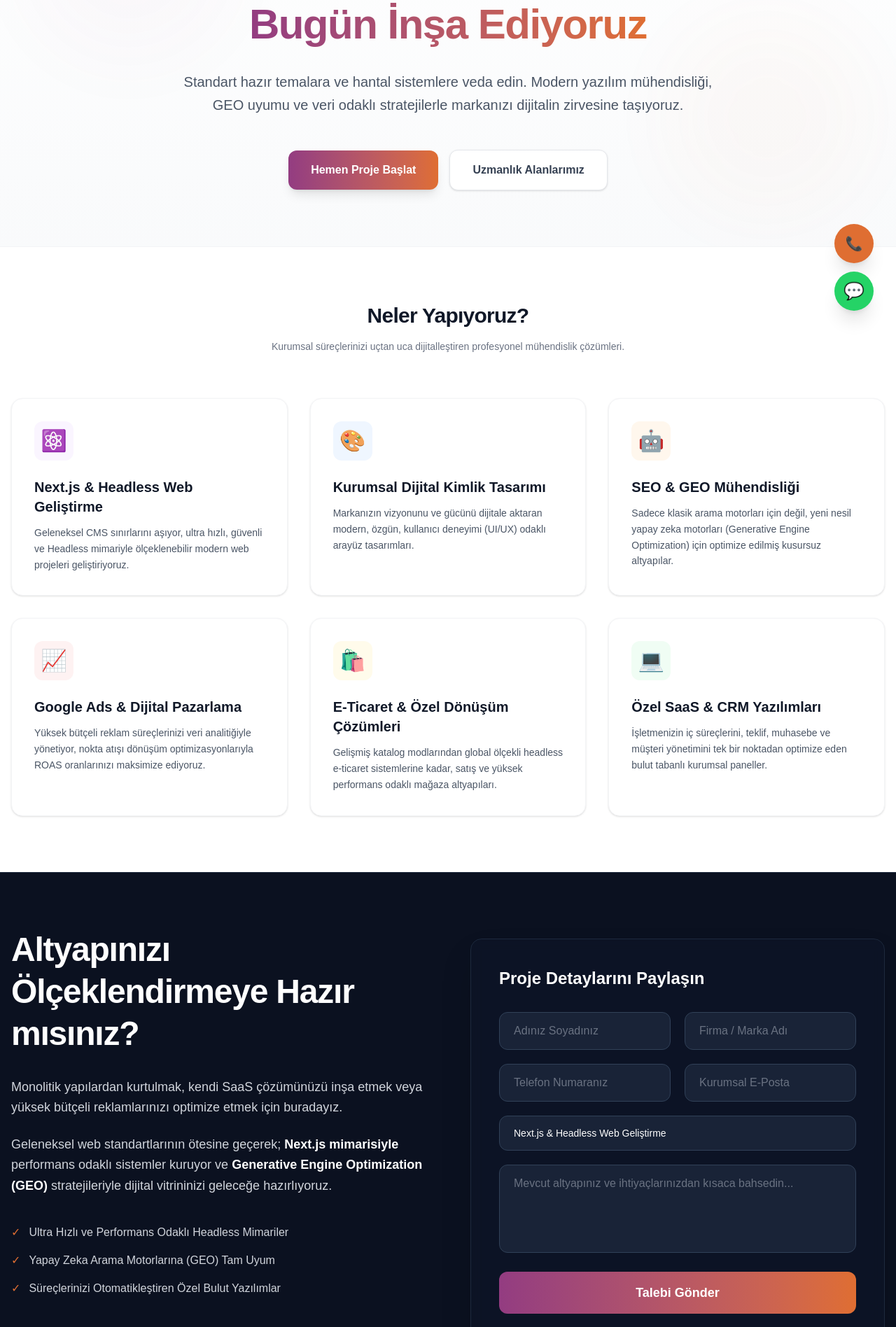
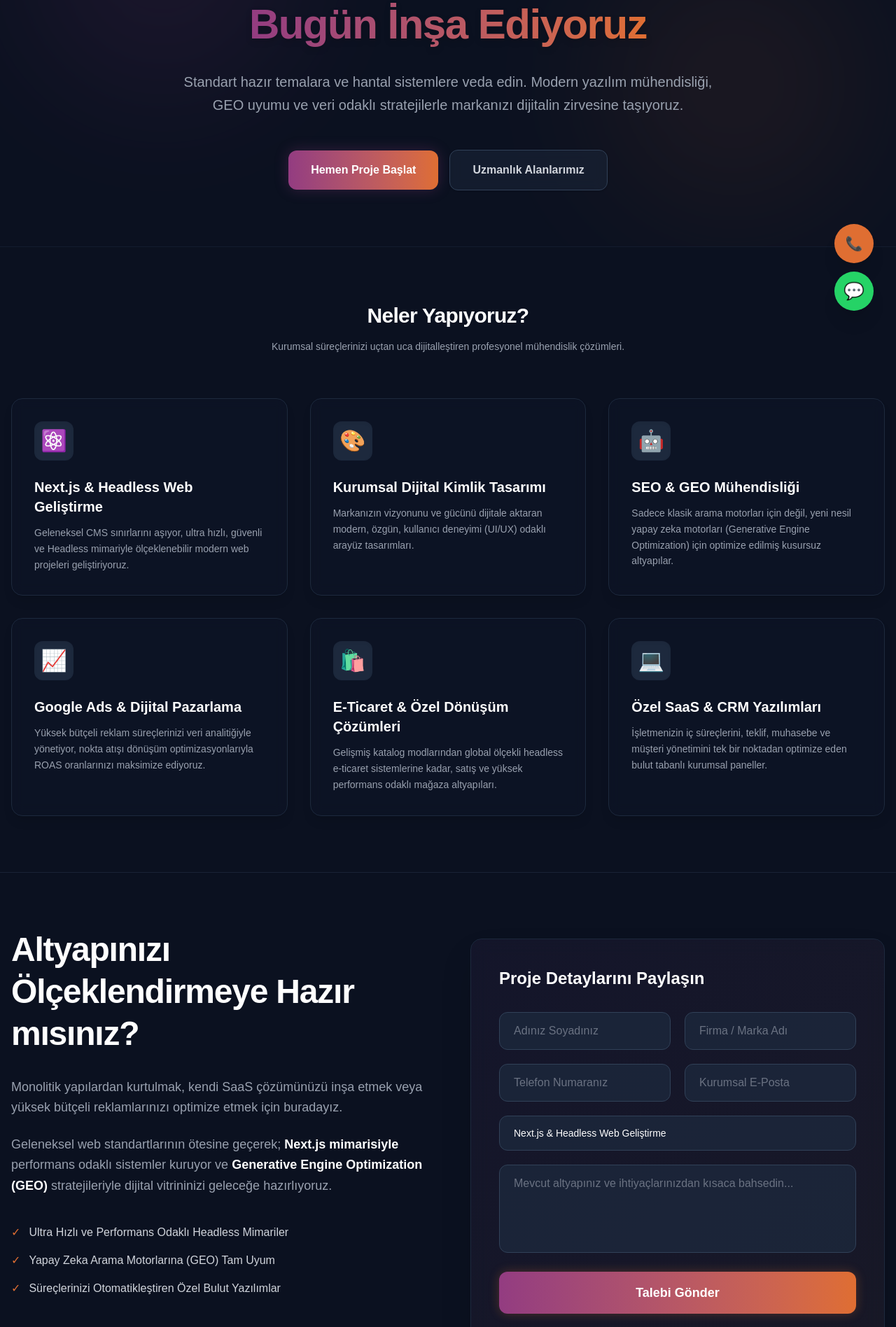
Before and after one commit to elamedya-sudo/webtasarimiyapanfirmalar, a Next.js app: page / in a window 1280 px wide. Shown: the part 324-2220 px from the top of the page at 70% size. Built offline with nearby package versions, Linux system fonts and the light colour scheme.

Commit message:
anasayfa tamamen dark (koyu) temaya senkronize edildi

```diff
--- a/app/page.tsx
+++ b/app/page.tsx
@@ -46,42 +46,42 @@ export default function HomePage() {
   };
 
   return (
-    <div className="min-h-screen bg-gray-50 flex flex-col">
+    <div className="min-h-screen bg-[#0b1120] flex flex-col font-sans selection:bg-[#933c81] selection:text-white">
 
-      {/* 1. HERO (GİRİŞ / KARŞILAMA) ALANI */}
-      <section className="relative overflow-hidden bg-gradient-to-b from-white to-gray-50 pt-28 pb-20 px-4">
-        {/* Arka Plan Hafif Estetik Efekt */}
-        <div className="absolute top-0 left-1/2 -translate-x-1/2 w-full max-w-7xl h-full pointer-events-none opacity-30">
-          <div className="absolute top-10 left-10 w-72 h-72 bg-[#933c81]/10 rounded-full blur-3xl"></div>
-          <div className="absolute bottom-10 right-10 w-72 h-72 bg-[#df6e32]/10 rounded-full blur-3xl"></div>
+      {/* 1. HERO (GİRİŞ / KARŞILAMA) ALANI - DARK */}
+      <section className="relative overflow-hidden pt-28 pb-20 px-4">
+        {/* Arka Plan Karanlık Estetik Glow Efekti */}
+        <div className="absolute top-0 left-1/2 -translate-x-1/2 w-full max-w-7xl h-full pointer-events-none opacity-40">
+          <div className="absolute top-0 left-10 w-96 h-96 bg-[#933c81]/30 rounded-full blur-[100px]"></div>
+          <div className="absolute bottom-10 right-10 w-96 h-96 bg-[#df6e32]/20 rounded-full blur-[100px]"></div>
         </div>
 
         <div className="container mx-auto max-w-5xl text-center relative z-10 space-y-8">
-          <div className="inline-flex items-center gap-2 bg-purple-50 text-[#933c81] text-xs font-semibold px-4 py-1.5 rounded-full border border-purple-100">
+          <div className="inline-flex items-center gap-2 bg-slate-800/50 text-[#df6e32] text-xs font-semibold px-4 py-1.5 rounded-full border border-slate-700 backdrop-blur-sm">
             <span>🚀</span> Yeni Nesil Headless & Mühendislik Yaklaşımı
           </div>
 
-          <h1 className="text-4xl sm:text-5xl md:text-6xl font-extrabold text-gray-900 tracking-tight leading-[1.15]">
+          <h1 className="text-4xl sm:text-5xl md:text-6xl font-extrabold text-white tracking-tight leading-[1.15]">
             Geleceğin Web Mimarisini <br />
-            <span className="bg-gradient-to-r from-[#933c81] to-[#df6e32] bg-clip-text text-transparent">
+            <span className="bg-gradient-to-r from-[#933c81] to-[#df6e32] bg-clip-text text-transparent drop-shadow-lg">
               Bugün İnşa Ediyoruz
             </span>
           </h1>
 
-          <p className="text-lg md:text-xl text-gray-600 max-w-3xl mx-auto leading-relaxed">
+          <p className="text-lg md:text-xl text-gray-400 max-w-3xl mx-auto leading-relaxed">
             Standart hazır temalara ve hantal sistemlere veda edin. Modern yazılım mühendisliği, GEO uyumu ve veri odaklı stratejilerle markanızı dijitalin zirvesine taşıyoruz.
           </p>
 
           <div className="flex flex-wrap items-center justify-center gap-4 pt-4">
             <Link
               href="/teklif-al"
-              className="bg-gradient-to-r from-[#933c81] to-[#df6e32] text-white font-bold px-8 py-4 rounded-xl shadow-lg hover:shadow-xl hover:scale-[1.02] transition-all duration-200 text-base"
+              className="bg-gradient-to-r from-[#933c81] to-[#df6e32] text-white font-bold px-8 py-4 rounded-xl shadow-[0_0_20px_rgba(147,60,129,0.3)] hover:shadow-[0_0_30px_rgba(223,110,50,0.5)] hover:-translate-y-1 transition-all duration-300 text-base"
             >
               Hemen Proje Başlat
             </Link>
             <a
               href="#hizmetler"
-              className="bg-white border border-gray-200 text-gray-700 font-semibold px-8 py-4 rounded-xl hover:bg-gray-50 transition-all text-base shadow-sm"
+              className="bg-slate-800/50 backdrop-blur-sm border border-slate-700 text-gray-300 font-semibold px-8 py-4 rounded-xl hover:bg-slate-800 hover:text-white transition-all duration-300 text-base shadow-sm"
             >
               Uzmanlık Alanlarımız
             </a>
@@ -89,79 +89,79 @@ export default function HomePage() {
         </div>
       </section>
 
-      {/* 2. 6'LI HİZMET KUTULARI ALANI */}
-      <section id="hizmetler" className="py-20 px-4 border-t border-gray-100 bg-white">
+      {/* 2. 6'LI HİZMET KUTULARI ALANI - DARK */}
+      <section id="hizmetler" className="py-20 px-4 border-t border-slate-800/50 relative z-10">
         <div className="container mx-auto max-w-7xl">
 
           <div className="text-center max-w-2xl mx-auto mb-16 space-y-4">
-            <h2 className="text-3xl font-bold text-gray-900 tracking-tight">Neler Yapıyoruz?</h2>
-            <p className="text-gray-500 text-sm">Kurumsal süreçlerinizi uçtan uca dijitalleştiren profesyonel mühendislik çözümleri.</p>
+            <h2 className="text-3xl font-bold text-white tracking-tight">Neler Yapıyoruz?</h2>
+            <p className="text-gray-400 text-sm">Kurumsal süreçlerinizi uçtan uca dijitalleştiren profesyonel mühendislik çözümleri.</p>
           </div>
 
           <div className="grid grid-cols-1 md:grid-cols-2 lg:grid-cols-3 gap-8">
 
             {/* Kutu 1 */}
-            <div className="bg-white p-8 rounded-2xl shadow-sm hover:shadow-xl transition-all duration-300 border border-gray-100 group">
-              <div className="w-14 h-14 bg-purple-50 rounded-xl flex items-center justify-center text-3xl mb-6 group-hover:scale-110 transition-transform">
+            <div className="bg-slate-900/40 backdrop-blur-sm p-8 rounded-2xl shadow-lg hover:shadow-2xl hover:bg-slate-800/60 transition-all duration-300 border border-slate-800 hover:border-slate-600 group">
+              <div className="w-14 h-14 bg-slate-800 rounded-xl flex items-center justify-center text-3xl mb-6 group-hover:scale-110 transition-transform shadow-inner">
                 ⚛️
               </div>
-              <h3 className="text-xl font-bold text-gray-900 mb-3">Next.js & Headless Web Geliştirme</h3>
-              <p className="text-gray-600 text-sm leading-relaxed">
+              <h3 className="text-xl font-bold text-white mb-3">Next.js & Headless Web Geliştirme</h3>
+              <p className="text-gray-400 text-sm leading-relaxed">
                 Geleneksel CMS sınırlarını aşıyor, ultra hızlı, güvenli ve Headless mimariyle ölçeklenebilir modern web projeleri geliştiriyoruz.
               </p>
             </div>
 
             {/* Kutu 2 */}
-            <div className="bg-white p-8 rounded-2xl shadow-sm hover:shadow-xl transition-all duration-300 border border-gray-100 group">
-              <div className="w-14 h-14 bg-blue-50 rounded-xl flex items-center justify-center text-3xl mb-6 group-hover:scale-110 transition-transform">
+            <div className="bg-slate-900/40 backdrop-blur-sm p-8 rounded-2xl shadow-lg hover:shadow-2xl hover:bg-slate-800/60 transition-all duration-300 border border-slate-800 hover:border-slate-600 group">
+              <div className="w-14 h-14 bg-slate-800 rounded-xl flex items-center justify-center text-3xl mb-6 group-hover:scale-110 transition-transform shadow-inner">
                 🎨
               </div>
-              <h3 className="text-xl font-bold text-gray-900 mb-3">Kurumsal Dijital Kimlik Tasarımı</h3>
-              <p className="text-gray-600 text-sm leading-relaxed">
+              <h3 className="text-xl font-bold text-white mb-3">Kurumsal Dijital Kimlik Tasarımı</h3>
+              <p className="text-gray-400 text-sm leading-relaxed">
                 Markanızın vizyonunu ve gücünü dijitale aktaran modern, özgün, kullanıcı deneyimi (UI/UX) odaklı arayüz tasarımları.
               </p>
             </div>
 
             {/* Kutu 3 */}
-            <div className="bg-white p-8 rounded-2xl shadow-sm hover:shadow-xl transition-all duration-300 border border-gray-100 group">
-              <div className="w-14 h-14 bg-orange-50 rounded-xl flex items-center justify-center text-3xl mb-6 group-hover:scale-110 transition-transform">
+            <div className="bg-slate-900/40 backdrop-blur-sm p-8 rounded-2xl shadow-lg hover:shadow-2xl hover:bg-slate-800/60 transition-all duration-300 border border-slate-800 hover:border-slate-600 group">
+              <div className="w-14 h-14 bg-slate-800 rounded-xl flex items-center justify-center text-3xl mb-6 group-hover:scale-110 transition-transform shadow-inner">
                 🤖
               </div>
-              <h3 className="text-xl font-bold text-gray-900 mb-3">SEO & GEO Mühendisliği</h3>
-              <p className="text-gray-600 text-sm leading-relaxed">
+              <h3 className="text-xl font-bold text-white mb-3">SEO & GEO Mühendisliği</h3>
+              <p className="text-gray-400 text-sm leading-relaxed">
                 Sadece klasik arama motorları için değil, yeni nesil yapay zeka motorları (Generative Engine Optimization) için optimize edilmiş kusursuz altyapılar.
               </p>
             </div>
 
             {/* Kutu 4 */}
-            <div className="bg-white p-8 rounded-2xl shadow-sm hover:shadow-xl transition-all duration-300 border border-gray-100 group">
-              <div className="w-14 h-14 bg-red-50 rounded-xl flex items-center justify-center text-3xl mb-6 group-hover:scale-110 transition-transform">
+            <div className="bg-slate-900/40 backdrop-blur-sm p-8 rounded-2xl shadow-lg hover:shadow-2xl hover:bg-slate-800/60 transition-all duration-300 border border-slate-800 hover:border-slate-600 group">
+              <div className="w-14 h-14 bg-slate-800 rounded-xl flex items-center justify-center text-3xl mb-6 group-hover:scale-110 transition-transform shadow-inner">
                 📈
               </div>
-              <h3 className="text-xl font-bold text-gray-900 mb-3">Google Ads & Dijital Pazarlama</h3>
-              <p className="text-gray-600 text-sm leading-relaxed">
+              <h3 className="text-xl font-bold text-white mb-3">Google Ads & Dijital Pazarlama</h3>
+              <p className="text-gray-400 text-sm leading-relaxed">
                 Yüksek bütçeli reklam süreçlerinizi veri analitiğiyle yönetiyor, nokta atışı dönüşüm optimizasyonlarıyla ROAS oranlarınızı maksimize ediyoruz.
               </p>
             </div>
 
             {/* Kutu 5 */}
-            <div className="bg-white p-8 rounded-2xl shadow-sm hover:shadow-xl transition-all duration-300 border border-gray-100 group">
-              <div className="w-14 h-14 bg-amber-50 rounded-xl flex items-center justify-center text-3xl mb-6 group-hover:scale-110 transition-transform">
+            <div className="bg-slate-900/40 backdrop-blur-sm p-8 rounded-2xl shadow-lg hover:shadow-2xl hover:bg-slate-800/60 transition-all duration-300 border border-slate-800 hover:border-slate-600 group">
+              <div className="w-14 h-14 bg-slate-800 rounded-xl flex items-center justify-center text-3xl mb-6 group-hover:scale-110 transition-transform shadow-inner">
                 🛍️
               </div>
-              <h3 className="text-xl font-bold text-gray-900 mb-3">E-Ticaret & Özel Dönüşüm Çözümleri</h3>
-              <p className="text-gray-600 text-sm leading-relaxed">
+              <h3 className="text-xl font-bold text-white mb-3">E-Ticaret & Özel Dönüşüm Çözümleri</h3>
+              <p className="text-gray-400 text-sm leading-relaxed">
                 Gelişmiş katalog modlarından global ölçekli headless e-ticaret sistemlerine kadar, satış ve yüksek performans odaklı mağaza altyapıları.
               </p>
             </div>
 
             {/* Kutu 6 */}
-            <div className="bg-white p-8 rounded-2xl shadow-sm hover:shadow-xl transition-all duration-300 border border-gray-100 group">
-              <div className="w-14 h-14 bg-green-50 rounded-xl flex items-center justify-center text-3xl mb-6 group-hover:scale-110 transition-transform">
+            <div className="bg-slate-900/40 backdrop-blur-sm p-8 rounded-2xl shadow-lg hover:shadow-2xl hover:bg-slate-800/60 transition-all duration-300 border border-slate-800 hover:border-slate-600 group">
+              <div className="w-14 h-14 bg-slate-800 rounded-xl flex items-center justify-center text-3xl mb-6 group-hover:scale-110 transition-transform shadow-inner">
                 💻
               </div>
-              <h3 className="text-xl font-bold text-gray-900 mb-3">Özel SaaS & CRM Yazılımları</h3>
-              <p className="text-gray-600 text-sm leading-relaxed">
+              <h3 className="text-xl font-bold text-white mb-3">Özel SaaS & CRM Yazılımları</h3>
+              <p className="text-gray-400 text-sm leading-relaxed">
                 İşletmenizin iç süreçlerini, teklif, muhasebe ve müşteri yönetimini tek bir noktadan optimize eden bulut tabanlı kurumsal paneller.
               </p>
             </div>
@@ -171,7 +171,7 @@ export default function HomePage() {
       </section>
 
       {/* 3. KOYU RENKLİ DENGELENMİŞ FORM VE VİZYON ALANI */}
-      <section className="bg-[#0b1120] py-20 border-t border-slate-800">
+      <section className="py-20 border-t border-slate-800/80 relative z-10">
         <div className="container mx-auto px-4 max-w-7xl">
           <div className="grid grid-cols-1 lg:grid-cols-2 gap-16 items-center">
 
@@ -181,7 +181,7 @@ export default function HomePage() {
                 Altyapınızı Ölçeklendirmeye Hazır mısınız?
               </h2>
 
-              <div className="space-y-6 text-gray-300 text-lg leading-relaxed">
+              <div className="space-y-6 text-gray-400 text-lg leading-relaxed">
                 <p>
                   Monolitik yapılardan kurtulmak, kendi SaaS çözümünüzü inşa etmek veya yüksek bütçeli reklamlarınızı optimize etmek için buradayız.
                 </p>
@@ -189,27 +189,30 @@ export default function HomePage() {
                   Geleneksel web standartlarının ötesine geçerek; <strong className="text-white">Next.js mimarisiyle</strong> performans odaklı sistemler kuruyor ve <strong className="text-white">Generative Engine Optimization (GEO)</strong> stratejileriyle dijital vitrininizi geleceğe hazırlıyoruz.
                 </p>
                 <ul className="space-y-4 pt-4 text-base">
-                  <li className="flex items-center gap-3">
+                  <li className="flex items-center gap-3 text-gray-300">
                     <span className="text-[#df6e32]">✓</span> Ultra Hızlı ve Performans Odaklı Headless Mimariler
                   </li>
-                  <li className="flex items-center gap-3">
+                  <li className="flex items-center gap-3 text-gray-300">
                     <span className="text-[#df6e32]">✓</span> Yapay Zeka Arama Motorlarına (GEO) Tam Uyum
                   </li>
-                  <li className="flex items-center gap-3">
+                  <li className="flex items-center gap-3 text-gray-300">
                     <span className="text-[#df6e32]">✓</span> Süreçlerinizi Otomatikleştiren Özel Bulut Yazılımlar
                   </li>
                 </ul>
-                <p className="pt-4 text-sm text-gray-400 italic">
+                <p className="pt-4 text-sm text-slate-500 italic">
                   Yandaki formu doldurarak teknik taleplerinizi bize iletin, en kısa sürede profesyonel bir yol haritası ile dönüş yapalım.
                 </p>
               </div>
             </div>
 
             {/* Sağ Taraf: Yenilenmiş Form Kartı */}
-            <div className="bg-slate-900/50 backdrop-blur-sm border border-slate-800 p-8 lg:p-10 rounded-2xl shadow-2xl">
-              <h3 className="text-2xl font-bold text-white mb-8">Proje Detaylarını Paylaşın</h3>
+            <div className="bg-slate-900/60 backdrop-blur-md border border-slate-800 p-8 lg:p-10 rounded-2xl shadow-2xl relative">
+              {/* Form Arkası İnce Işık Efekti */}
+              <div className="absolute inset-0 bg-gradient-to-br from-[#933c81]/5 to-[#df6e32]/5 rounded-2xl pointer-events-none"></div>
 
-              <form onSubmit={handleSubmit} className="space-y-5">
+              <h3 className="text-2xl font-bold text-white mb-8 relative z-10">Proje Detaylarını Paylaşın</h3>
+
+              <form onSubmit={handleSubmit} className="space-y-5 relative z-10">
                 <div className="grid grid-cols-1 md:grid-cols-2 gap-5">
                   <input
                     type="text" required placeholder="Adınız Soyadınız"
@@ -256,7 +259,7 @@ export default function HomePage() {
 
                 <button
                   type="submit" disabled={loading}
-                  className="w-full bg-gradient-to-r from-[#933c81] to-[#df6e32] text-white font-bold text-lg py-4 rounded-xl hover:shadow-[0_0_20px_rgba(223,110,50,0.4)] transition-all transform hover:-translate-y-0.5"
+                  className="w-full bg-gradient-to-r from-[#933c81] to-[#df6e32] text-white font-bold text-lg py-4 rounded-xl shadow-[0_0_15px_rgba(223,110,50,0.3)] hover:shadow-[0_0_25px_rgba(223,110,50,0.5)] transition-all transform hover:-translate-y-0.5"
                 >
                   {loading ? 'Gönderiliyor...' : 'Talebi Gönder'}
                 </button>
```
